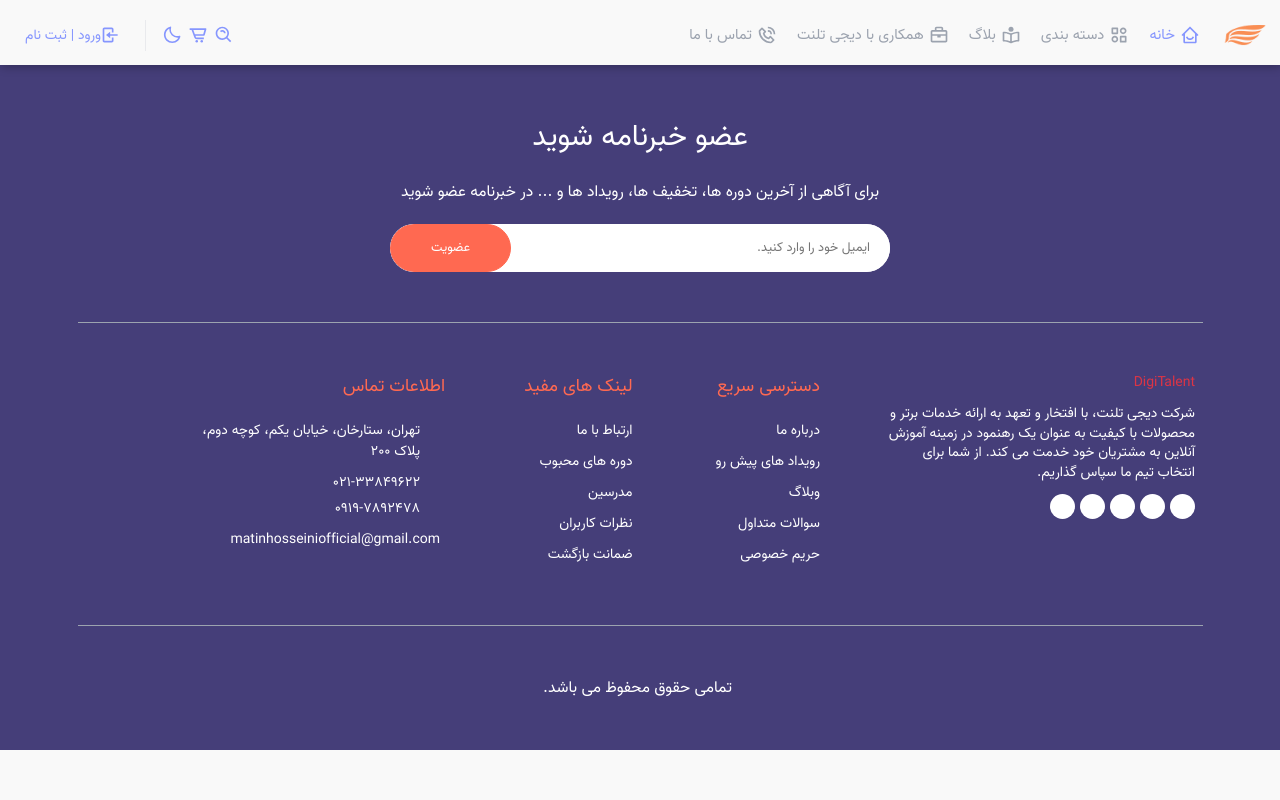
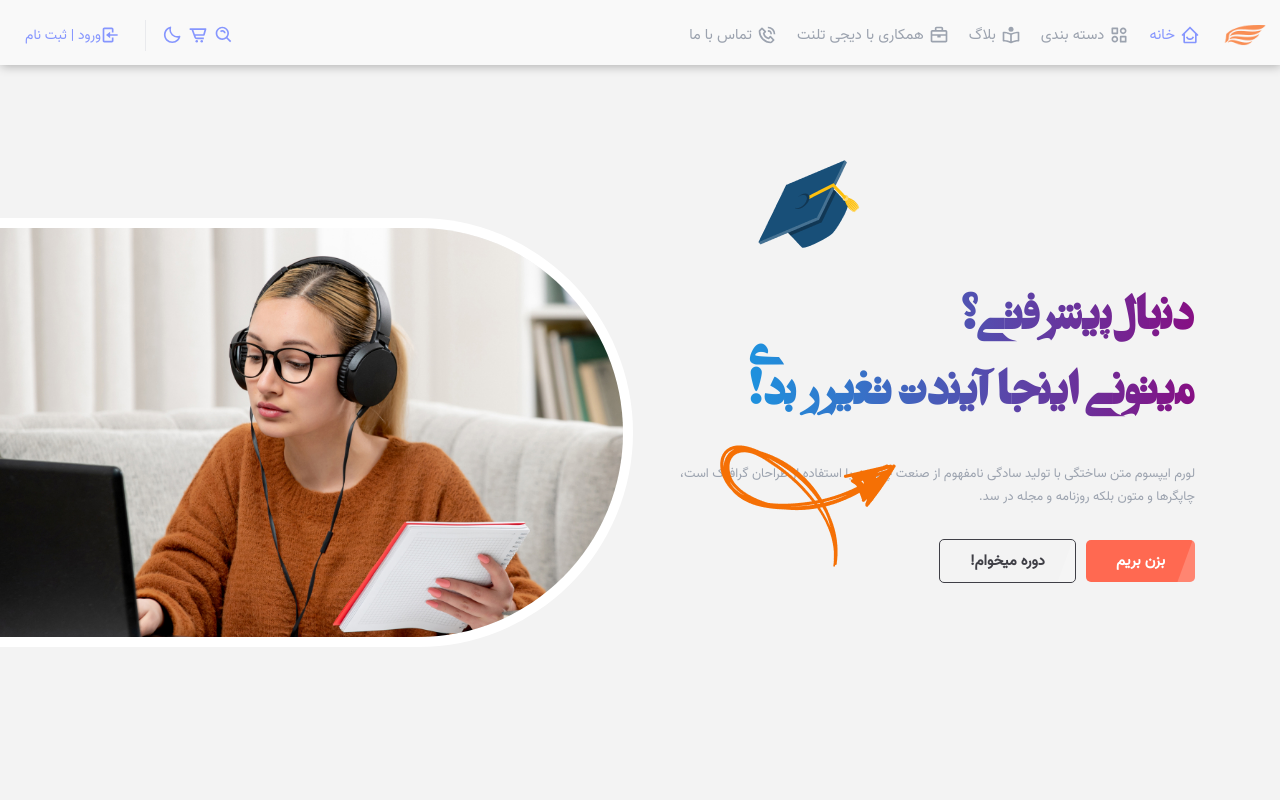
Before and after one commit to Matin-Hosseini/digitalent-react, a React (Vite) app in the folder frontend/: page / in a window 1280 px wide. Shown: the top 800 px of the page. Built offline with nearby package versions, Linux system fonts and the light colour scheme.

Commit message:
frontend: hero section added

```diff
--- a/frontend/src/App.tsx
+++ b/frontend/src/App.tsx
@@ -1,11 +1,17 @@
+import { Route, Routes } from "react-router-dom";
 import Footer from "./components/Footer/Footer";
 import Header from "./components/Header/Header";
+
+import Home from "./pages/Home/Home";
 
 const App = () => {
   return (
     <>
       <Header />
-      <Footer/>
+      <Routes>
+        <Route path="/" element={<Home />} />
+      </Routes>
+      <Footer />
     </>
   );
 };
--- /dev/null
+++ b/frontend/src/components/Hero/Hero.css
@@ -0,0 +1,52 @@
+@import "./../../styles/modules/split-container.css";
+@import "./../../styles/modules/animations.css";
+
+/* hero starts */
+:root.dark .hero {
+  background-color: #000324;
+}
+.hero {
+  background-color: #f3f3f3;
+  min-height: calc(100dvh - var(--header-height));
+  transition: var(--transition);
+  padding: 5rem 0;
+  align-self: center;
+  position: relative;
+}
+.hero__title {
+  font-family: var(--title-font);
+  font-size: 5rem;
+  background-image: linear-gradient(to right, #1c93df, #860f83);
+  -webkit-background-clip: text;
+  -webkit-text-fill-color: transparent;
+  max-width: 45rem;
+}
+.hero__caption {
+  margin: 3rem 0;
+  font-size: 1.3rem;
+  color: var(--gray);
+  line-height: 1.8;
+}
+.hero__image {
+  position: relative;
+  border-radius: 0 25rem 25rem 0;
+  overflow: hidden;
+  border: 1rem solid #fff;
+  border-left: 0;
+  z-index: 1;
+}
+.hero-absolute-image__cap {
+  position: absolute;
+  top: 10rem;
+  left: 60%;
+  animation: movement-x 3s infinite forwards alternate;
+}
+.hero-absolute-image__arrow {
+  position: absolute;
+  /* rotate: 180deg; */
+  animation: movement-x 3s 1s infinite alternate;
+  top: 38rem;
+  right: 30%;
+}
+
+/* hero ends */
--- /dev/null
+++ b/frontend/src/components/Hero/Hero.tsx
@@ -0,0 +1,44 @@
+import "./Hero.css";
+import { Link } from "react-router-dom";
+
+const Hero = () => {
+  return (
+    <section className="hero split-container-left">
+      {/* first element */}
+      <div className="hero-content split-container-left__first align-self-center mb-5 mb-lg-0">
+        <h1 className="hero__title" data-aos="fade-up">
+          دنبال پیشرفتی؟
+          <br />
+          میتونی اینجا آیندت تغیرر بدی!
+        </h1>
+        <p className="hero__caption" data-aos="fade-left">
+          لورم ایپسوم متن ساختگی با تولید سادگی نامفهوم از صنعت چاپ، و با
+          استفاده از طراحان گرافیک است، چاپگرها و متون بلکه روزنامه و مجله در
+          سد.
+        </p>
+        <Link to={"/sign-up"} className="custom-btn ms-3">
+          بزن بریم
+        </Link>
+        <Link to={"/course-category"} className="custom-btn--outline">
+          دوره میخوام!
+        </Link>
+      </div>
+      {/* second element */}
+      <div className="hero__image-wrapper align-self-center split-container-left__second">
+        <div className="hero__image">
+          <img src="./src/assets/images/banner-2-1.jpg" alt="" />
+        </div>
+      </div>
+
+      {/* absolute icons */}
+      <div className="hero-absolute-image__cap d-none d-lg-block">
+        <img src="./src/assets/detail-images/graduation-cap.png" alt="" />
+      </div>
+      <div className="hero-absolute-image__arrow d-none d-lg-block">
+        <img src="./src/assets/detail-images/curved-arrow-2.png" alt="" />
+      </div>
+    </section>
+  );
+};
+
+export default Hero;
--- /dev/null
+++ b/frontend/src/pages/Home/Home.tsx
@@ -0,0 +1,9 @@
+import Hero from "../../components/Hero/Hero";
+
+export default function Home() {
+  return (
+    <>
+      <Hero />
+    </>
+  );
+}
--- /dev/null
+++ b/frontend/src/styles/modules/animations.css
@@ -0,0 +1,8 @@
+@keyframes movement-x {
+  from {
+    transform: translate(-1rem, -0.5rem);
+  }
+  to {
+    transform: translate(1rem, 0.5rem);
+  }
+}
--- /dev/null
+++ b/frontend/src/styles/modules/split-container.css
@@ -0,0 +1,73 @@
+:root {
+  --container: 100%;
+  --container-sm: 540px;
+  --container-md: 720px;
+  --container-lg: 960px;
+  --container-xl: 1140px;
+  --container-xxl: 1320px;
+}
+
+@media (min-width: 576px) {
+  :root {
+    --container: var(--container-sm);
+  }
+}
+@media (min-width: 768px) {
+  :root {
+    --container: var(--container-md);
+  }
+}
+@media (min-width: 992px) {
+  :root {
+    --container: var(--container-lg);
+  }
+}
+@media (min-width: 1200px) {
+  :root {
+    --container: var(--container-xl);
+  }
+}
+@media (min-width: 1400px) {
+  :root {
+    --container: var(--container-xxl);
+  }
+}
+
+.split-container-left {
+  overflow-x: hidden;
+  display: grid;
+  grid-template-columns:
+    minmax(0.75rem, 1fr)
+    var(--container)
+    minmax(0.75rem, 1fr);
+  grid-template-rows: auto auto;
+}
+
+.split-container-left .split-container-left__first {
+  padding-inline: 1.5rem;
+  grid-area: 1/2;
+}
+.split-container-left .split-container-left__second {
+  padding-right: 1.5rem;
+  grid-area: 2/2/2/4;
+}
+
+@media (min-width: 992px) {
+  .split-container-left {
+    grid-template-columns:
+      minmax(0.75rem, 1fr)
+      calc(var(--container) / 2)
+      calc(var(--container) / 2)
+      minmax(0.75rem, 1fr);
+    grid-template-rows: 1fr;
+  }
+  .split-container-left .split-container-left__first {
+    padding-right: 1.5rem;
+    padding-left: 0.75rem;
+    grid-area: 1/2/1/3;
+  }
+  .split-container-left .split-container-left__second {
+    padding-right: 0.75rem;
+    grid-area: 1/3/1/5;
+  }
+}
```
